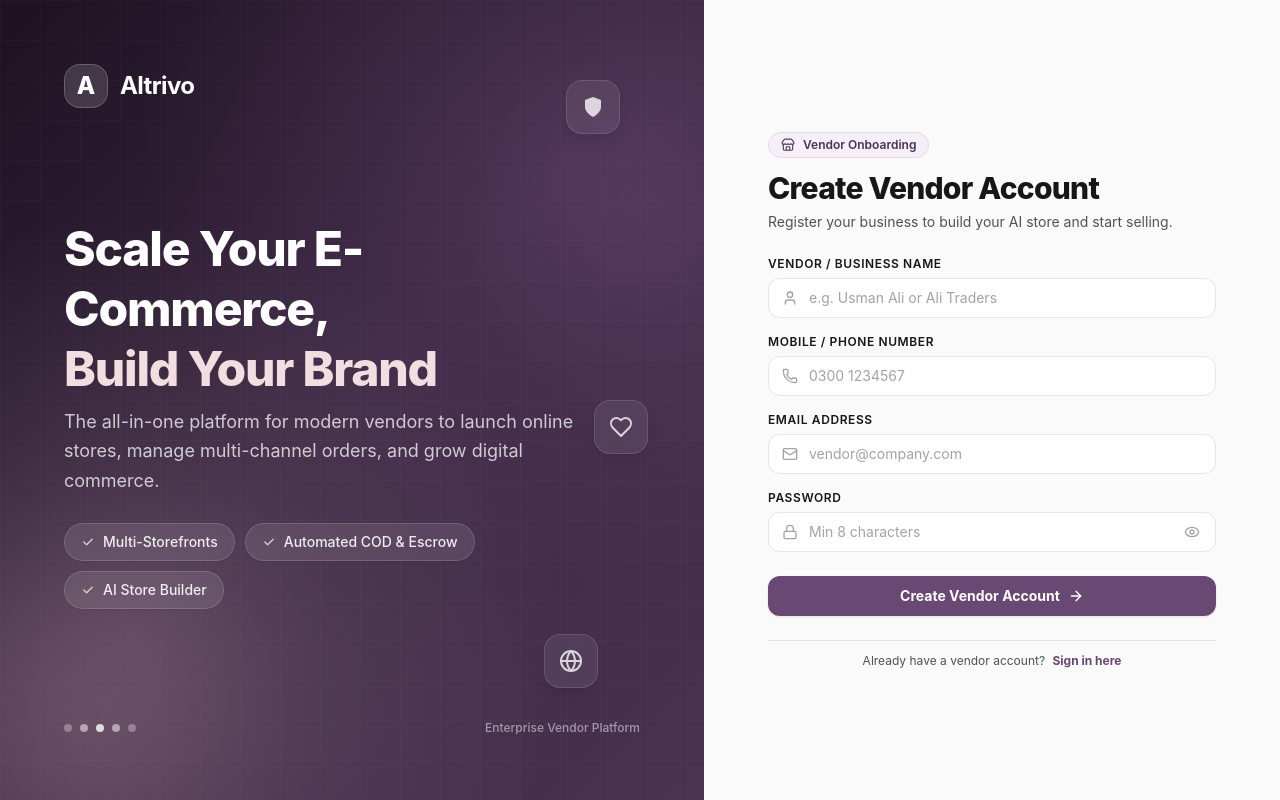
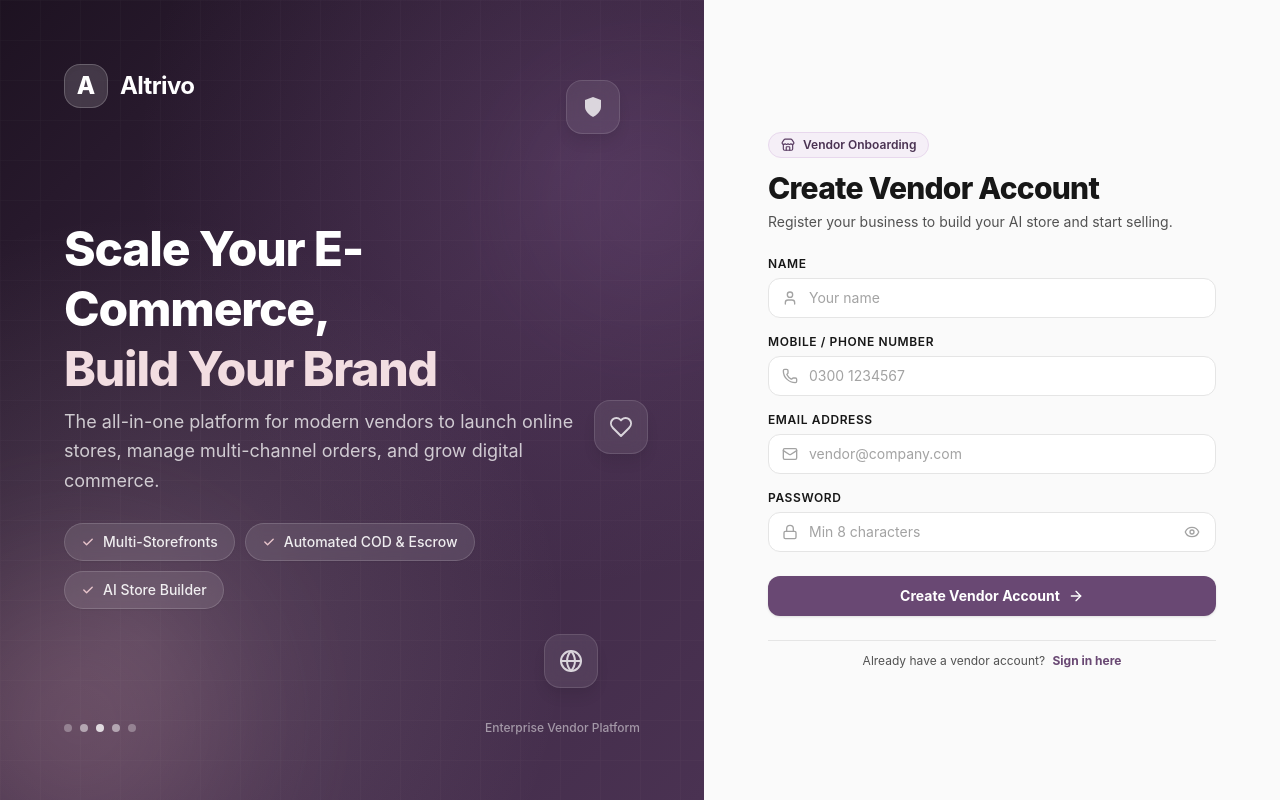
Before and after one commit to altrivo/Altrivo, a Next.js app: page /auth/signup in a window 1280 px wide. Built offline with nearby package versions, Linux system fonts and the light colour scheme; no server answers.

Commit message:
fix(auth): update vendor signup label to Name and placeholder to Your name

```diff
--- a/app/auth/signup/page.tsx
+++ b/app/auth/signup/page.tsx
@@ -145,7 +145,7 @@
             htmlFor="vendor-name"
             className="block text-xs font-semibold text-heading uppercase tracking-wider"
           >
-            Vendor / Business Name
+            Name
           </label>
           <div className="relative">
             <div className="pointer-events-none absolute left-3.5 top-1/2 -translate-y-1/2 text-subtle">
@@ -160,7 +160,7 @@
                 setErrors((prev) => ({ ...prev, name: undefined }));
                 setDuplicateError("");
               }}
-              placeholder="e.g. Usman Ali or Ali Traders"
+              placeholder="Your name"
               className={`w-full h-input pl-10 pr-4 rounded-xl border bg-input text-sm text-heading placeholder:text-subtle transition-all duration-200 focus:outline-none focus:ring-2 focus:ring-primary-500/20 ${
                 errors.name
                   ? "border-error-500 focus:border-error-500 focus:ring-error-500/20"
```
